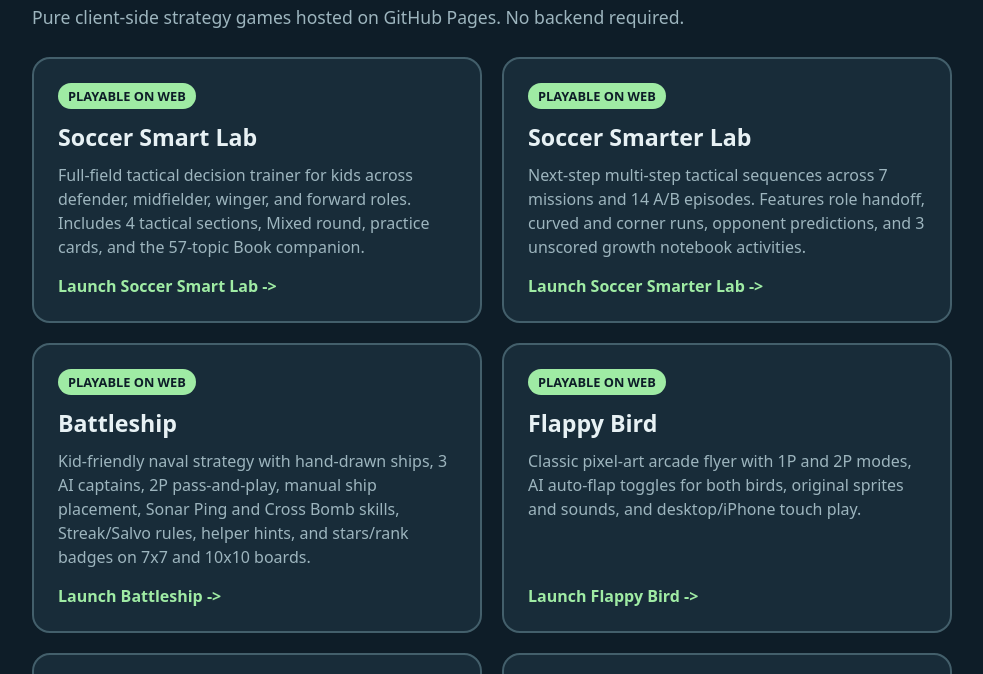
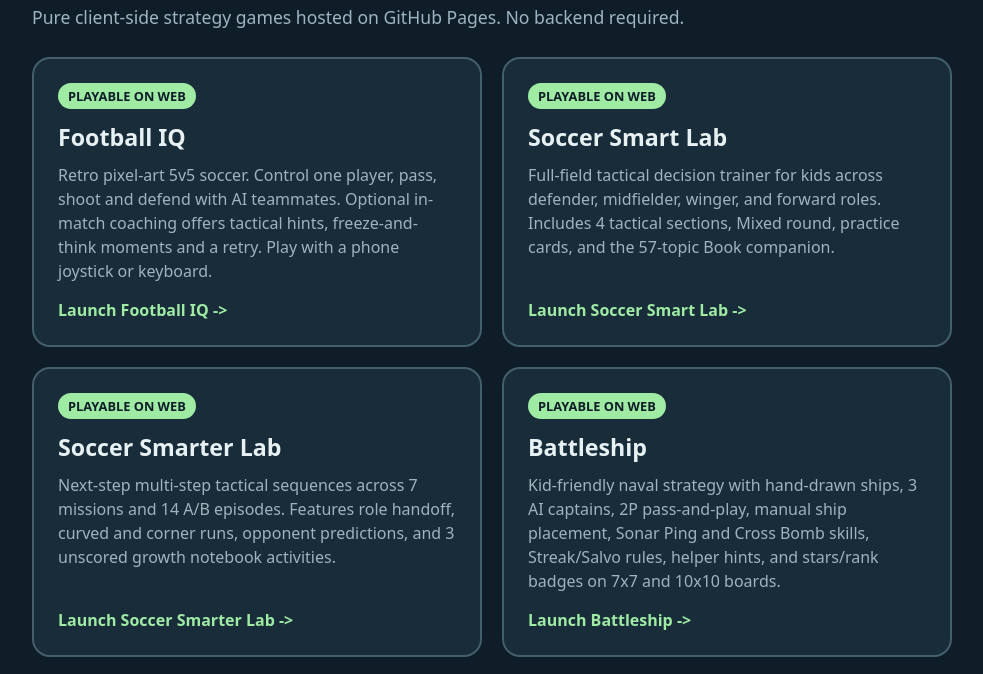
Before and after one commit to tninja/games-for-kids, a website: page docs/index.html in a window 1280 px wide. Shown: the part 87-761 px from the top of the page, without its empty margins (148-1131 px from the left). Drawn offline with Linux system fonts and the light colour scheme.

Commit message:
Integrate Football IQ into web hub and TypeScript tooling

```diff
--- a/docs/index.html
+++ b/docs/index.html
@@ -97,6 +97,16 @@
     <h1>GAMES FOR KIDS</h1>
     <p class="subtitle">Pure client-side strategy games hosted on GitHub Pages. No backend required.</p>
     <div class="grid">
+      <a class="card active" href="football_iq/index.html">
+        <div>
+          <span class="badge">PLAYABLE ON WEB</span>
+          <h2>Football IQ</h2>
+          <p>Retro pixel-art 5v5 soccer. Control one player, pass, shoot and defend with AI teammates.
+            Optional in-match coaching offers tactical hints, freeze-and-think moments and a retry.
+            Play with a phone joystick or keyboard.</p>
+        </div>
+        <div class="cta">Launch Football IQ -&gt;</div>
+      </a>
       <a class="card active" href="soccer_smart/index.html">
         <div>
           <span class="badge">PLAYABLE ON WEB</span>
```
